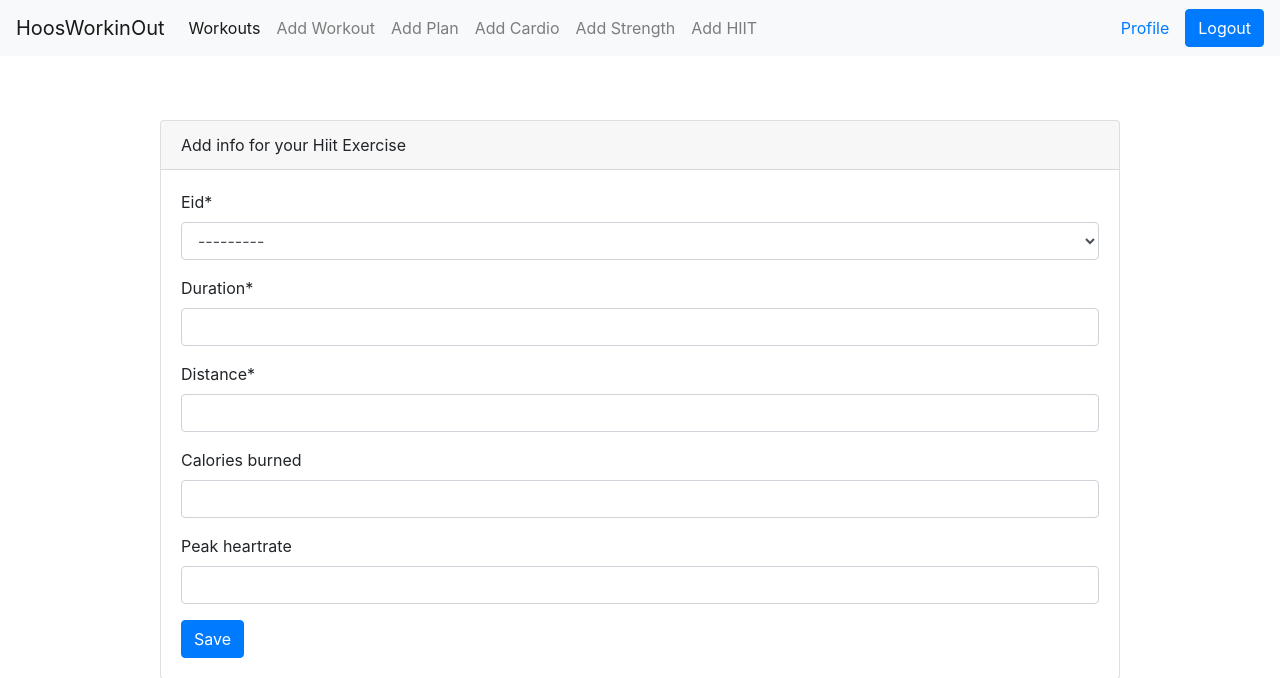
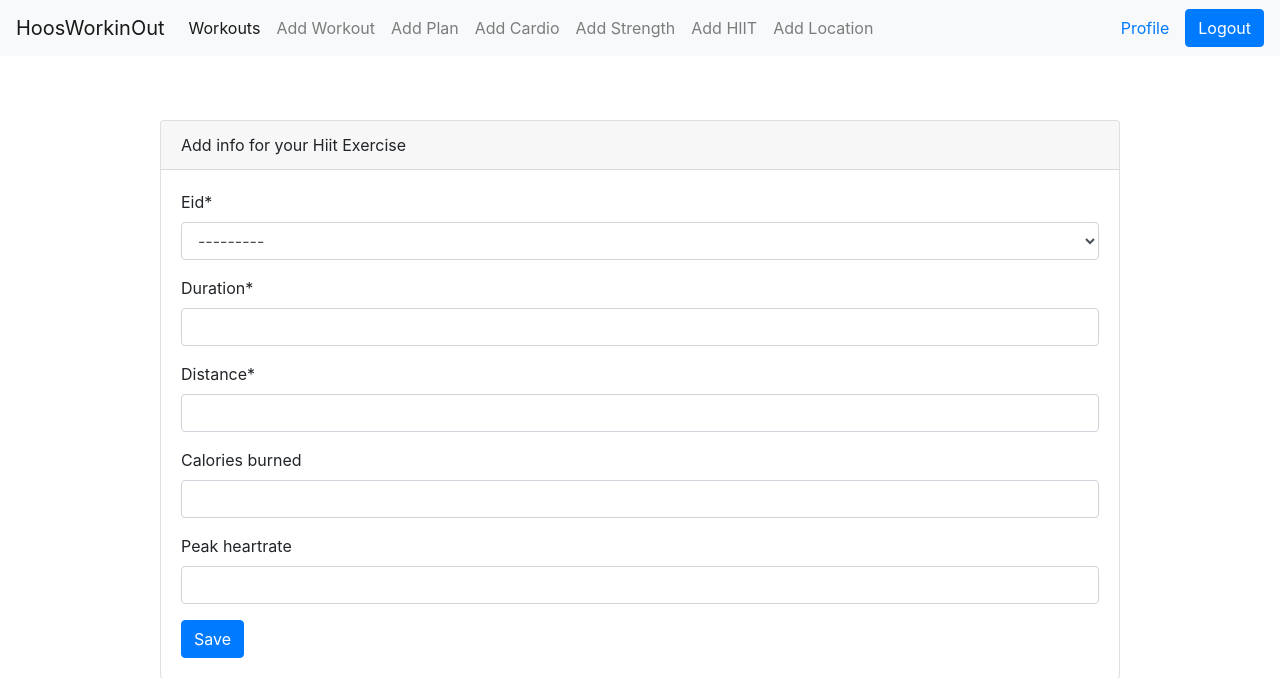
Before and after one commit to furhankhan12/DatabaseWebApp, a Django app: page /cardio/ in a window 1280 px wide. Shown: the top 678 px of the page. Run offline with Django 3.2, Linux system fonts and the light colour scheme; the visitor is signed in with stand-in values (Sample User, id 1); data that the repository does not hold is empty; some libraries are stand-ins or nearby versions.

Commit message:
Add location in Navbar

```diff
--- a/hoosworkinout/templates/hoosworkinout/_includes/navbar.html
+++ b/hoosworkinout/templates/hoosworkinout/_includes/navbar.html
@@ -24,6 +24,9 @@
       <li class="nav-item">
         <a class="nav-link" href="{% url 'new-hiit-exercise' %}">Add HIIT</a>
       </li>
+      <li class="nav-item">
+        <a class="nav-link" href="{% url 'new-location' %}">Add Location</a>
+      </li>
     </ul>
     <div class="form-inline my-2 my-lg-0">
       <a class="nav-link" href="{% url 'profile' %}">Profile</a>
```
